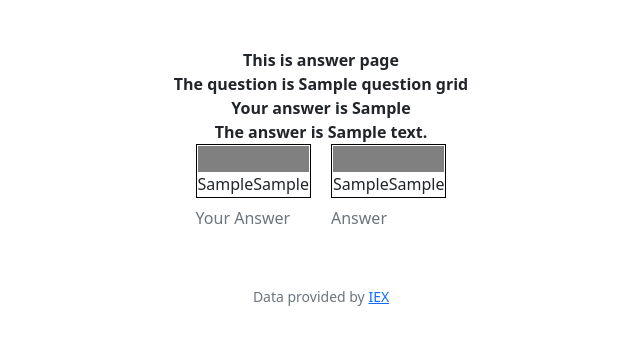
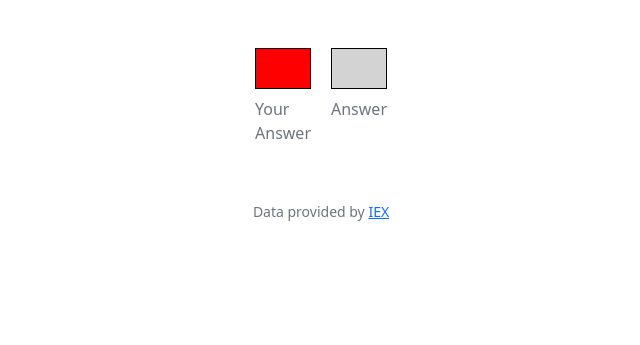
Before and after one commit to nthGH1030/Sudoku, a Flask app: template Backend/flaskr/templates/answer.html in a window 1280 px wide. Shown: the part 76-421 px from the top of the page, without its empty margins (319-959 px from the left). Run offline with Flask 3, Linux system fonts and the light colour scheme; the template is opened without the code that fills it: most values are stand-ins (such as "Sample title", 1, 10 or a date in 2020).

Commit message:
grid format complete

```diff
--- a/Backend/flaskr/static/styles.css
+++ b/Backend/flaskr/static/styles.css
@@ -28,14 +28,31 @@ td {
     height: 40px;
     text-align: center;
     border: 1px solid #000;
+    padding :0;
   }
-  input {
+
+
+input[type="number"]{
     width: 100%;
     height: 100%;
     font-size: 18px;
     text-align: center;
+    margin: 0;
+    padding: 0;
     border: none;
+    box-sizing: border-box;
+    -moz-appearance: textfield; /* Remove arrow in Firefox */
+    -webkit-appearance: none; /* Remove arrow in WebKit browsers */
+    appearance: none;
   }
+
+/* Remove arrow in WebKit browsers */
+input[type="number"]::-webkit-inner-spin-button,
+input[type="number"]::-webkit-outer-spin-button {
+    -webkit-appearance: none;
+    margin: 0;
+}
+
 
   /* Printing thick border lines inside the table*/
 .border-right-width {
@@ -57,11 +74,15 @@ td {
 }
 
 /* Highlight cell */
-.readonly-cell {
-    background-color: gray;
+.question-cell {
+    background-color: lightgrey;
 }
 
-.wrongAns-cell {
+.userAns-cell {
+    background-color: lightgreen;
+}
+
+.wrongAns-cell{
     background-color: red;
 }
 
@@ -70,5 +91,7 @@ td {
     display: flex;
     gap: 20px;;
     justify-content: center;
+    flex-grow: 0;
+    flex-shrink: 0;
 
 }
--- a/Backend/flaskr/templates/answer.html
+++ b/Backend/flaskr/templates/answer.html
@@ -5,23 +5,7 @@
 {% endblock %}
 
 {% block main %}
-<style>
 
-</style>
-
-<div>
-    <b>This is answer page</b>
-
-</div>
-<div>
-    <b>The question is {{questionGrid}}</b>
-</div>
-<div>
-    <b>Your answer is {{userAnsDict}}</b>
-</div>
-<div>
-    <b>The answer is {{answerGrid}}</b>
-</div>
 
 
 <div class="table-AnswerComparison">
@@ -35,17 +19,17 @@
                 <tr {% if row_index == 2 or row_index == 5 %} class="border-bottom-width"{% endif %}>
                     {% for col_index in range(col_count) %}
                     <td {% if col_index == 2 or col_index == 5 %} class="border-right-width"{% endif %}>
-                        <div>
                             <input type="number" min="1" max="9" name="{{ rowInitial[row_index] }}{{ colInitial[col_index] }}"
                                 value="{{ userAnsDict[rowInitial[row_index] + colInitial[col_index]] }}"
                                 readonly
-                                class="readonly-cell"
+                                {% if questionGrid[rowInitial[row_index] + colInitial[col_index]] == userAnsDict[rowInitial[row_index] + colInitial[col_index]] %}
+                                    class="question-cell"
+                                {% elif userAnsDict[rowInitial[row_index] + colInitial[col_index]] != answerGrid[rowInitial[row_index] + colInitial[col_index]] %}
+                                    class = "wrongAns-cell"
+                                {% else %}
+                                    class="userAns-cell"
+                                {% endif %}
                             >
-                        </div>
-                        <div>
-                            {{ rowInitial[row_index] }}{{ colInitial[col_index] }}
-                        </div>
-
                     </td>
                     {% endfor %}
                 </tr>
@@ -64,17 +48,11 @@
                 <tr {% if row_index == 2 or row_index == 5 %} class="border-bottom-width"{% endif %}>
                     {% for col_index in range(col_count) %}
                     <td {% if col_index == 2 or col_index == 5 %} class="border-right-width"{% endif %}>
-                        <div>
                             <input type="number" min="1" max="9" name="{{ rowInitial[row_index] }}{{ colInitial[col_index] }}"
                                 value="{{ answerGrid[rowInitial[row_index] + colInitial[col_index]] }}"
                                 readonly
-                                class="readonly-cell"
+                                class="question-cell"
                             >
-                        </div>
-                        <div>
-                            {{ rowInitial[row_index] }}{{ colInitial[col_index] }}
-                        </div>
-
                     </td>
                     {% endfor %}
                 </tr>
```
Also changed, not shown: Backend/flaskr/templates/game.html (+2 -27 lines).
